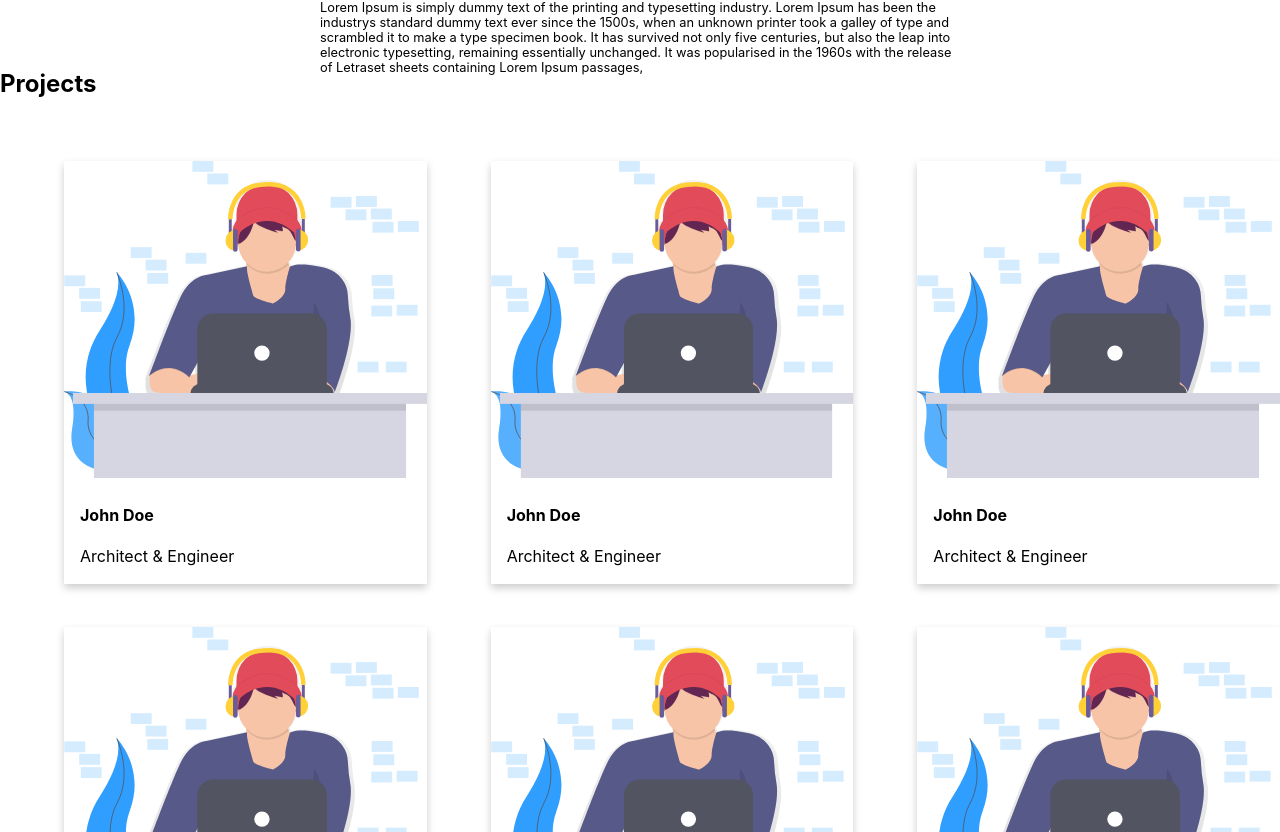
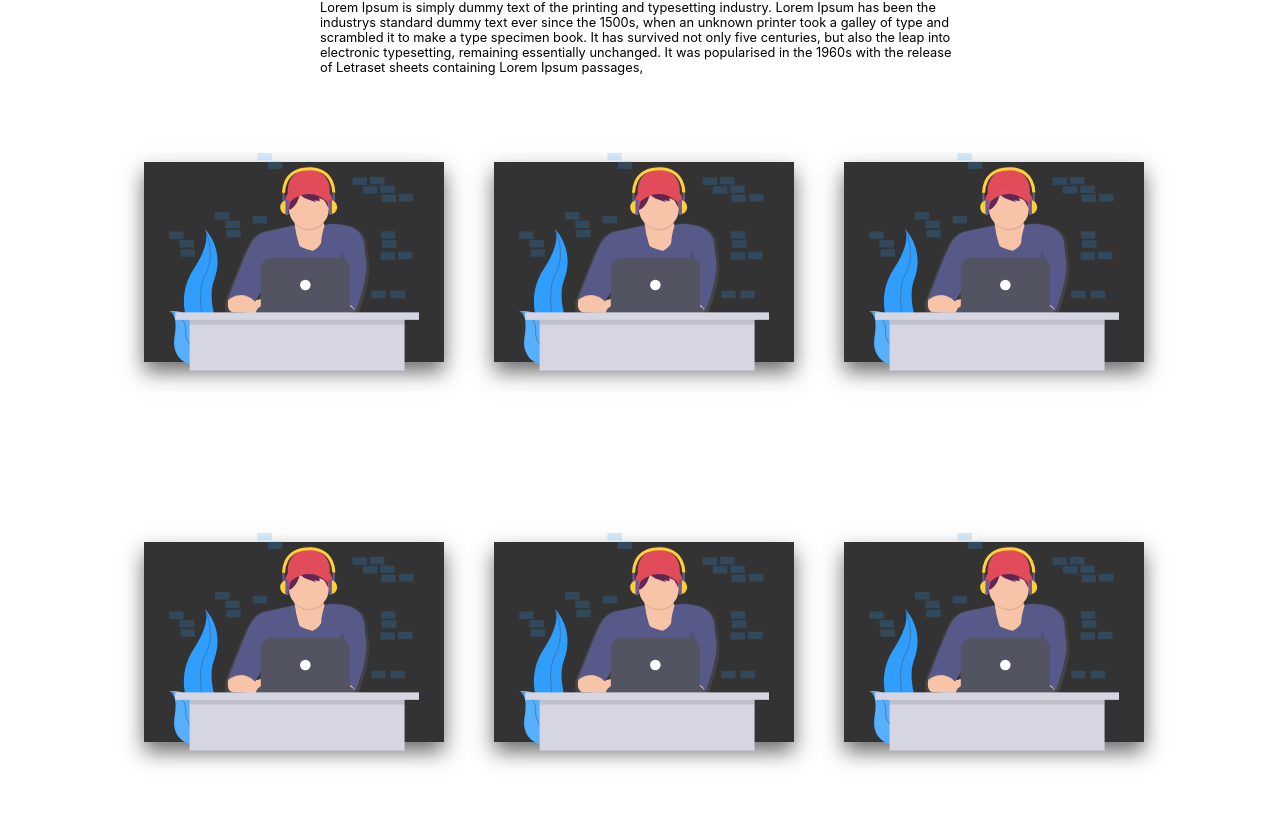
Before and after one commit to prajwalr308/portfolio-v2, a React (Create React App) app: page / in a window 1280 px wide. Shown: the part 1428-2260 px from the top of the page. Built offline with nearby package versions, Linux system fonts and the light colour scheme.

Commit message:
project grid animations

```diff
--- a/src/components/projects/ProjectGrid.css
+++ b/src/components/projects/ProjectGrid.css
@@ -1,3 +1,14 @@
-.ProjectGrid__flex{
- display:flex;
+.ProjectGrid{
+    display:grid;
+    place-items: center;
+    margin-left: -15%;
 }
+
+.ProjectGrid__grid{
+ display:grid;
+ grid-template-columns: 100px 100px 100px;
+ grid-template-rows: 80px auto 80px;
+ column-gap: 250px;
+ row-gap: 300px;
+
+}
--- a/src/components/projects/ProjectGrid.js
+++ b/src/components/projects/ProjectGrid.js
@@ -5,20 +5,15 @@ import './ProjectGrid.css'
 const ProjectGrid = () => {
     return (
         <div className="ProjectGrid">
-            <h2>Projects</h2>
-            <div className="ProjectGrid__flex">
+            <div className="ProjectGrid__grid">
             <ProjectGridCard />
-            <ProjectGridCard />
-            <ProjectGridCard />
-
+          <ProjectGridCard />
+          <ProjectGridCard />
+          <ProjectGridCard />
+          <ProjectGridCard />
+          <ProjectGridCard />
             </div>
 
-            <div className="ProjectGrid__flex">
-            <ProjectGridCard />
-            <ProjectGridCard />
-            <ProjectGridCard />
-
-            </div>
         </div>
     )
 }
--- a/src/components/projects/projectGridCard/ProjectGridCard.css
+++ b/src/components/projects/projectGridCard/ProjectGridCard.css
@@ -1,15 +1,125 @@
-.card {
-    box-shadow: 0 4px 8px 0 rgba(0,0,0,0.2);
-    transition: 0.3s;
-    margin-top: 10%;
 
-    margin-left:15%;
-  }
 
-  .card:hover {
-    box-shadow: 0 8px 16px 0 rgba(0,0,0,0.2);
-  }
+.container1 {
 
-  .card__container {
-    padding: 2px 16px;
-  }
+  position: relative;
+  display: flex;
+  justify-content: space-between;
+}
+
+.container1 .card {
+  position: relative;
+  border-radius: 10px;
+}
+
+.container1 .card .icon {
+  position: absolute;
+
+
+
+  transition: 0.7s;
+  z-index: 1;
+}
+
+
+
+.container1 .card:nth-child(2) .icon {
+  background: #6eadd4;
+}
+
+.container1 .card:nth-child(3) .icon {
+  background: #4aada9;
+}
+
+
+.container1 .card .icon .fa {
+  position: absolute;
+  top: 50%;
+  left: 50%;
+  width: 250px;
+  transform: translate(-50%, -50%);
+  font-size: 80px;
+  transition: 0.7s;
+  color: #fff;
+}
+
+i {
+  position: absolute;
+  top: 50%;
+  left: 50%;
+  transform: translate(-50%, -50%);
+  font-size: 80px;
+  transition: 0.7s;
+  color: #fff;
+}
+
+.container1 .card .face {
+  width: 300px;
+  height: 200px;
+  transition: 0.5s;
+}
+
+.container1 .card .face.face1 {
+  position: relative;
+  background: #333;
+  display: flex;
+  justify-content: center;
+  align-items: center;
+  z-index: 1;
+  transform: translateY(100px);
+}
+
+.container1 .card:hover .face.face1{
+  background: #00aeff;
+  transform: translateY(0px);
+}
+
+.container1 .card .face.face1 .content {
+  opacity: 1;
+  transition: 0.5s;
+}
+
+.container1 .card:hover .face.face1 .content {
+  opacity: 1;
+}
+
+.container1 .card .face.face1 .content i{
+  max-width: 100px;
+}
+
+.container1 .card .face.face2 {
+  position: relative;
+  background: #fff;
+  display: flex;
+  justify-content: center;
+  align-items: center;
+  padding: 20px;
+  box-sizing: border-box;
+  box-shadow: 0 10px 20px rgba(71, 71, 71, 0.8);
+  transform: translateY(-100px);
+}
+
+.container1 .card:hover .face.face2{
+  transform: translateY(0);
+}
+
+.container1 .card .face.face2 .content p {
+  margin: 0;
+  padding: 0;
+  text-align: center;
+  color: #414141;
+}
+
+.container1 .card .face.face2 .content h3 {
+  margin: 0 0 10px 0;
+  padding: 0;
+  color: #fff;
+  font-size: 24px;
+  text-align: center;
+  color: #414141;
+}
+
+.container1 a {
+  text-decoration: none;
+  color: #414141;
+}
--- a/src/components/projects/projectGridCard/ProjectGridCard.js
+++ b/src/components/projects/projectGridCard/ProjectGridCard.js
@@ -4,19 +4,25 @@ import code from '../../../assets/coding.svg'
 
 const ProjectGridCard = () => {
   return (
-    <div>
-
-
-      <div className="card">
-        <img src={code} alt="Avatar" style={{width: "100%"}} />
-        <div className="card__container">
-          <h4>
-            <b>John Doe</b>
-          </h4>
-          <p>Architect & Engineer</p>
+    <div className="container1">
+<div className="card">
+            <div className="face face1">
+                <div className="content">
+                    <div className="icon">
+                        <img className="fa fa-linkedin-square" src={code} />
+                    </div>
+                </div>
+            </div>
+            <div className="face face2">
+                <div className="content">
+                    <h3>
+                        <a href="https://www.linkedin.com/in/adamdipinto/" target="_blank">_adamdipinto</a>
+                    </h3>
+                    <p>This is where I network and build my professional protfolio.</p>
+                </div>
+            </div>
         </div>
-      </div>
-    </div>
+</div>
   );
 };
 
```
Also changed, not shown: src/components/navbar/Navbar.css (+7 -14 lines).
